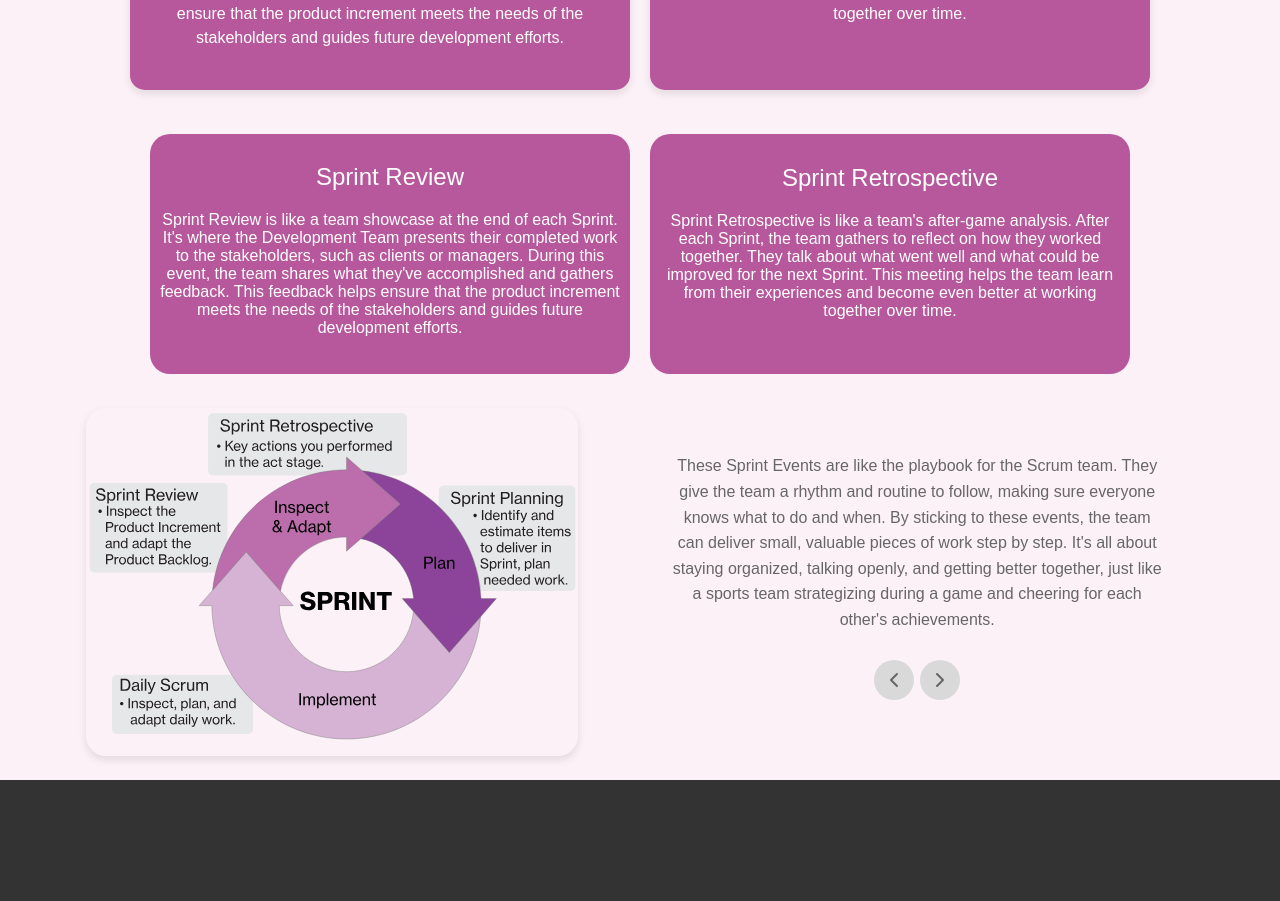
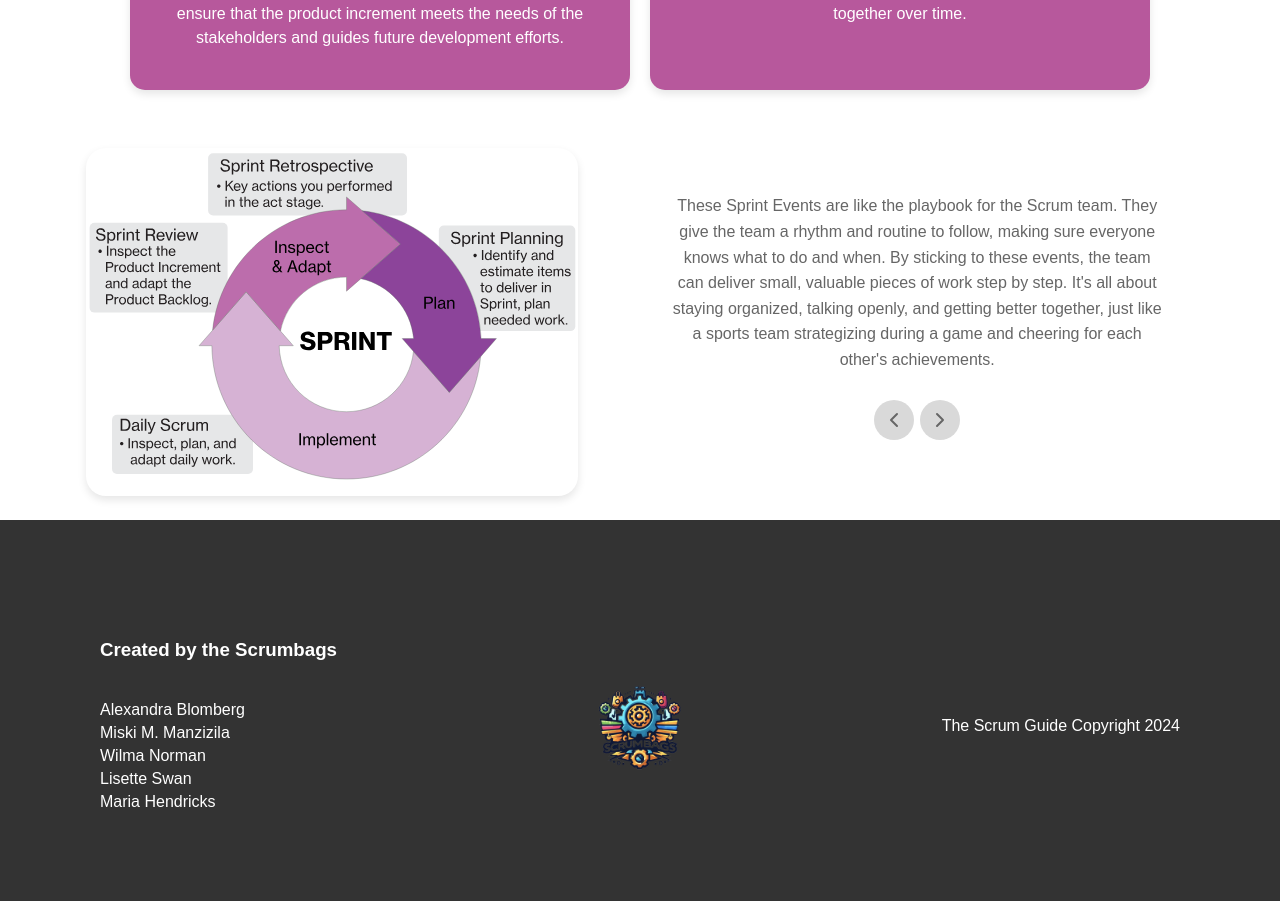
Before and after one commit to Memai2023/scrum-guide, a React (Vite) app: page /events in a window 1280 px wide. Shown: the part 1942-2843 px from the top of the page. Built offline with nearby package versions, Linux system fonts and the light colour scheme; a web font is replaced by a local one.

Commit message:
removed sprintcycle

```diff
--- a/src/Components/SprintEvents/SprintCycle/SprintCycle.module.css
+++ /dev/null
@@ -1,50 +0,0 @@
-html {
-    background-color: #FDF1F8;
-}
-
-.mainContent {
-    display: flex;
-    text-align: center;
-    flex: 1;
-    position: sticky;
-    top: 122px;
-    flex-direction: column;
-}
-
-.box {
-    flex-direction: row;
-    justify-content: center;
-    align-content: center;
-    text-align: center;
-    display: flex;
-    flex-direction: row;
-    flex-wrap: wrap;
-}
-
-.imageContainer {
-    flex-direction: row;
-    margin-left: 7rem;
-    display: flex;
-    flex-direction: row;
-    flex-wrap: wrap;
-}
-
-.text {
-    aspect-ratio: 1;
-    border-radius: 20px;
-    width: 30rem;
-    height: 15rem;
-    margin: 10px;
-    background-color: #B7589C;
-    color: white;
-    padding: 10px;
-}
-
-.title {
-    font-weight: normal;
-    text-align: center;
-}
-
-@media screen and (min-width: 767px) {
-
-}
--- a/src/Components/SprintEvents/SprintCycle/index.jsx
+++ /dev/null
@@ -1,27 +0,0 @@
-import styles from './SprintCycle.module.css'
-import { SprintEvents } from '../../../data/data'
-import { Link } from 'react-router-dom'
-import Buttons from '../../Buttons'
-
-const SprintCycle = () => {
-    return (
-        <div className={styles.mainContent}>
-            <div className={styles.topSection}>
-                    <div className={styles.box}>
-                        <div className={styles.text}>
-                            <h2 className={styles.title}>Sprint Review</h2>
-                            <p>{SprintEvents.sprintReviewText}</p>
-                        </div>
-                    <div className={styles.box}>
-                        <div className={styles.text}>
-                            <h2 className={styles.title}>Sprint Retrospective</h2>
-                            <p>{SprintEvents.retrospectiveText}</p>
-                        </div>
-                    </div>
-                </div>
-            </div>
-        </div>
-    )
-}
-
-export default SprintCycle;
--- a/src/Pages/SprintEvents/index.jsx
+++ b/src/Pages/SprintEvents/index.jsx
@@ -3,7 +3,6 @@ import React from 'react';
 import Intro from "../../Components/SprintEvents/Intro"
 import SprintEventsInfoOne from "../../Components/SprintEvents/SpringEventsInfoOne";
 import SprintEventsInfoTwo from "../../Components/SprintEvents/SprintEventsInfoTwo";
-import SprintCycle from "../../Components/SprintEvents/SprintCycle"
 import SprintCycle2 from "../../Components/SprintEvents/SprintCycle2"
 
 const SprintEvents = () => {
@@ -13,7 +12,6 @@ const SprintEvents = () => {
             <Intro />
             <SprintEventsInfoOne/>
             <SprintEventsInfoTwo />
-            <SprintCycle />
             <SprintCycle2 />
         </div>
     )
```
